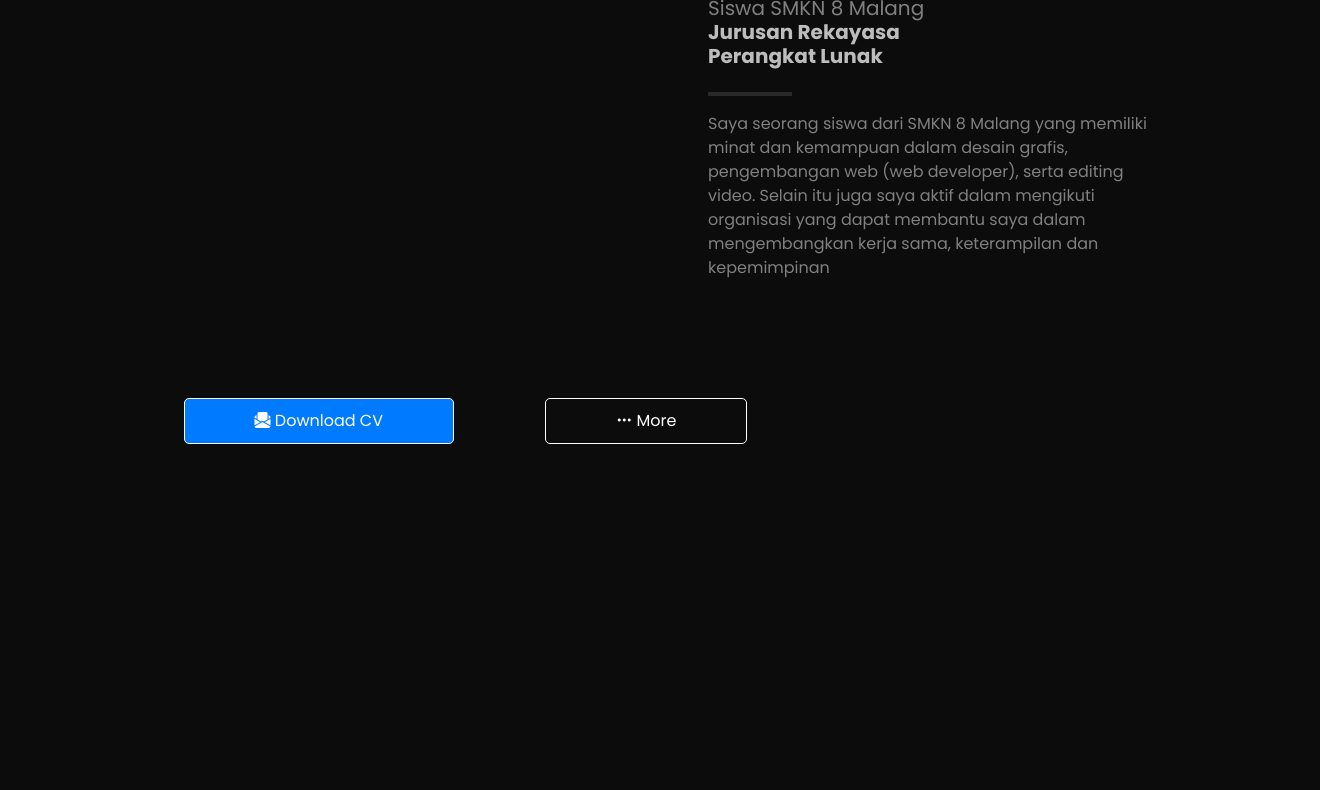
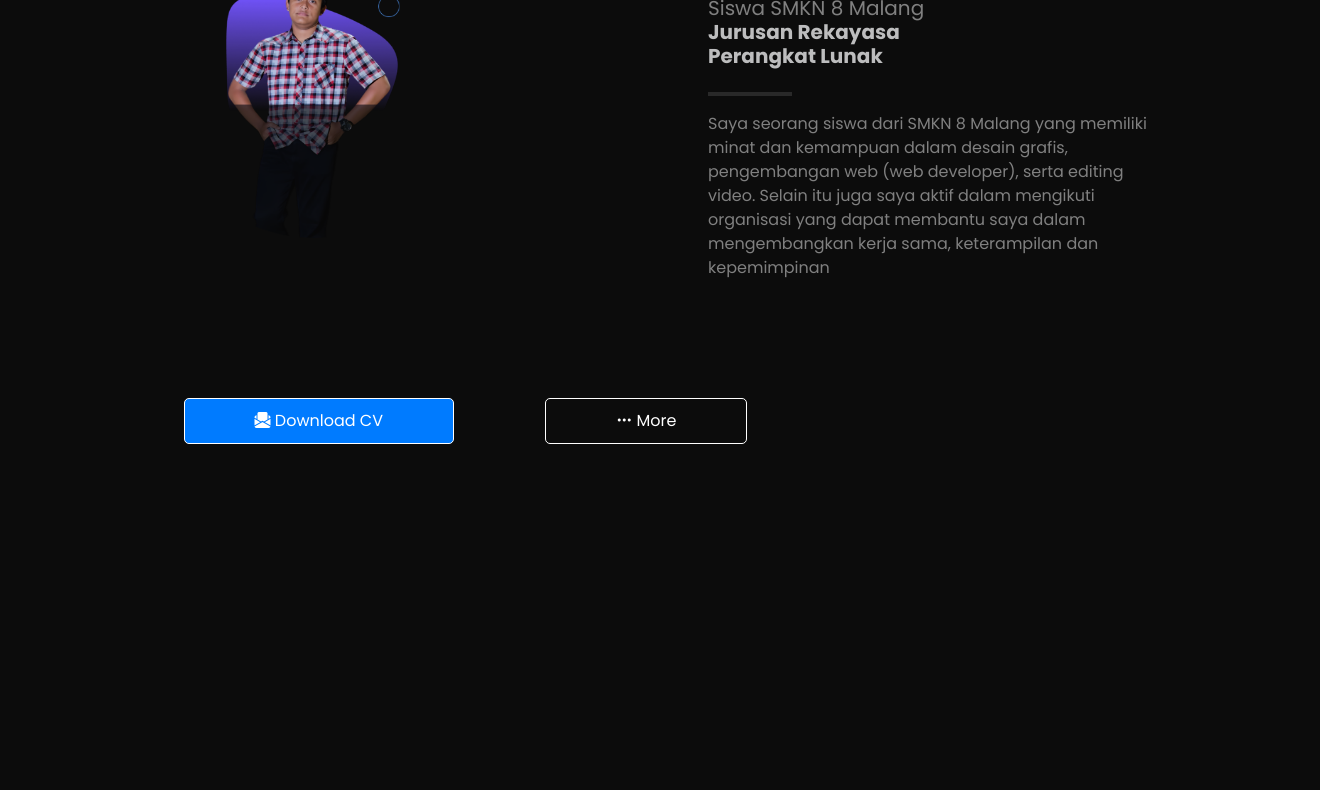
Before and after one commit to Yohnzz/Portofolio, a plain HTML site: page index.html in a window 1280 px wide. Shown: the part 196-986 px from the top of the page, 1320 px wide, since content can reach past the window. After the commit the page ends 800 px from the top, so only its background shows below. Drawn offline with nearby package versions, Linux system fonts and the light colour scheme; the site is published under a folder, as on GitHub Pages, so addresses that start at the root find nothing.

Commit message:
Update index.html

```diff
--- a/index.html
+++ b/index.html
@@ -46,7 +46,7 @@
 
 <section class="row" id="Home">
   <div class="col-md-6 text-center mt-5 mb-4">
-  <img class="img-fluid col-8 col-md-6  img-wrapper" src="/assets/foto_02.png" alt="">
+  <img class="img-fluid col-8 col-md-6  img-wrapper" src="./assets/foto_02.png" alt="">
   </div>
   <div class="text-light mt-auto ms-5 col-md-5 col-10 "id="text">
  <h2 class="fw-bold">Halo 👋👋</h2>
@@ -64,4 +64,5 @@
 <script src="https://cdn.jsdelivr.net/npm/bootstrap@5.3.8/dist/js/bootstrap.bundle.min.js" integrity="sha384-FKyoEForCGlyvwx9Hj09JcYn3nv7wiPVlz7YYwJrWVcXK/BmnVDxM+D2scQbITxI" crossorigin="anonymous"></script>
 <!-- <script src="/Program/js/bootstrap.bundle.min.js"></script> -->
 
+
 </html>
```
